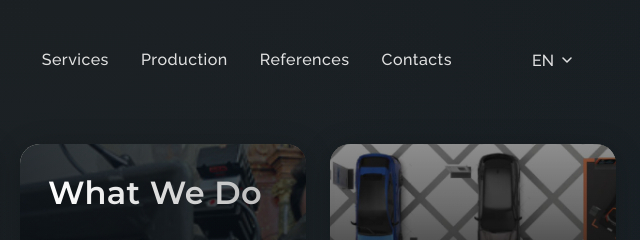
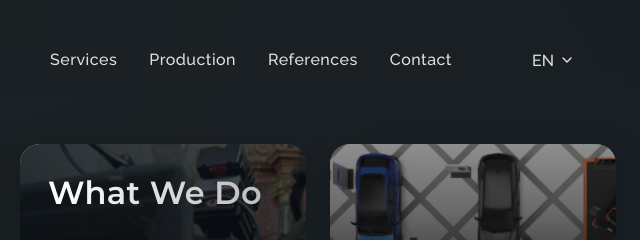
Before and after one commit to adamcernik/wanted, a plain HTML site: page index.html in a window 1280 px wide. Shown: the top 240 px of the page, 632-1272 px from the left. Drawn offline with nearby package versions, Linux system fonts and the light colour scheme.

Commit message:
contacts rename

```diff
--- a/index.html
+++ b/index.html
@@ -28,7 +28,7 @@
                     <a href="#service-01">Services</a>
                     <a href="#movie-grid">Production</a>
                     <a href="#history">References</a>
-                    <a href="#lukas-contact">Contacts</a>
+                    <a href="#lukas-contact">Contact</a>
                     <div class="language-select">
                         <button class="language-current" aria-label="Select language" aria-expanded="false" aria-controls="desktop-language-dropdown">
                             <span>EN</span>
```
